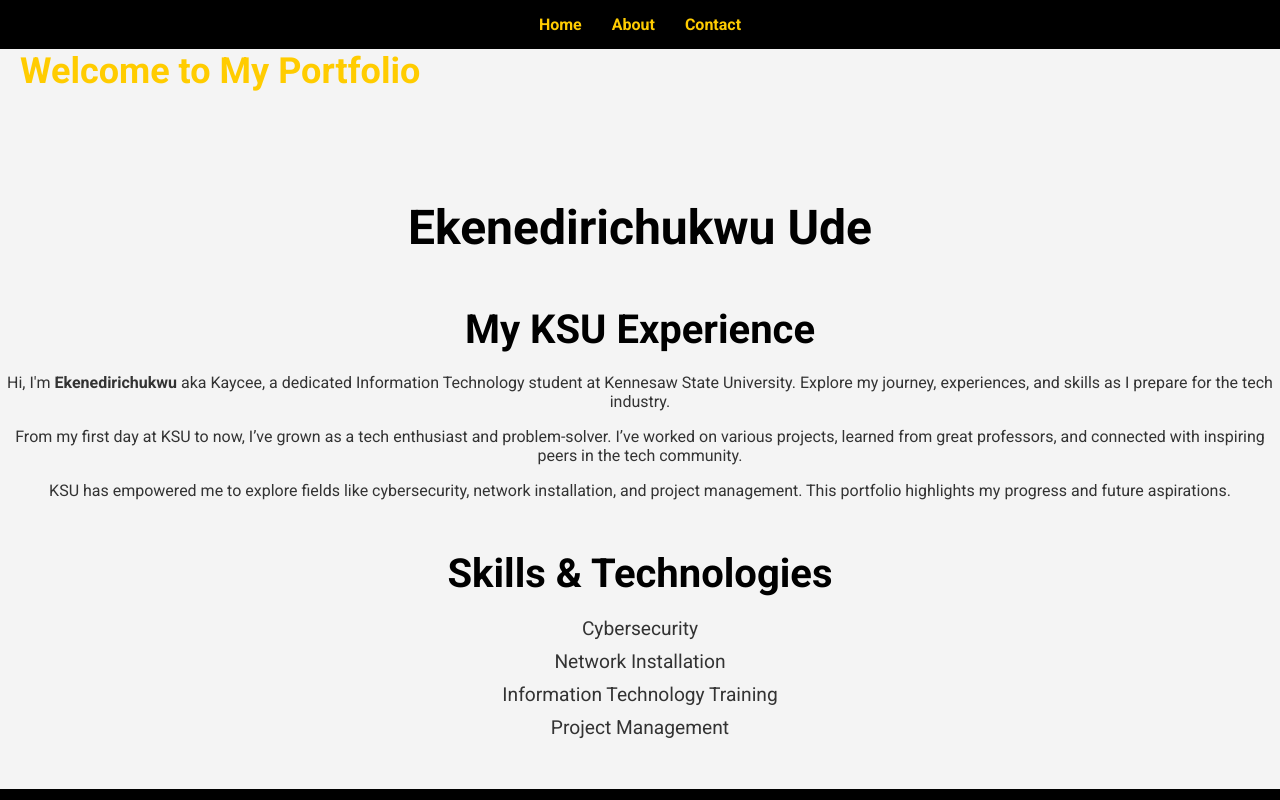
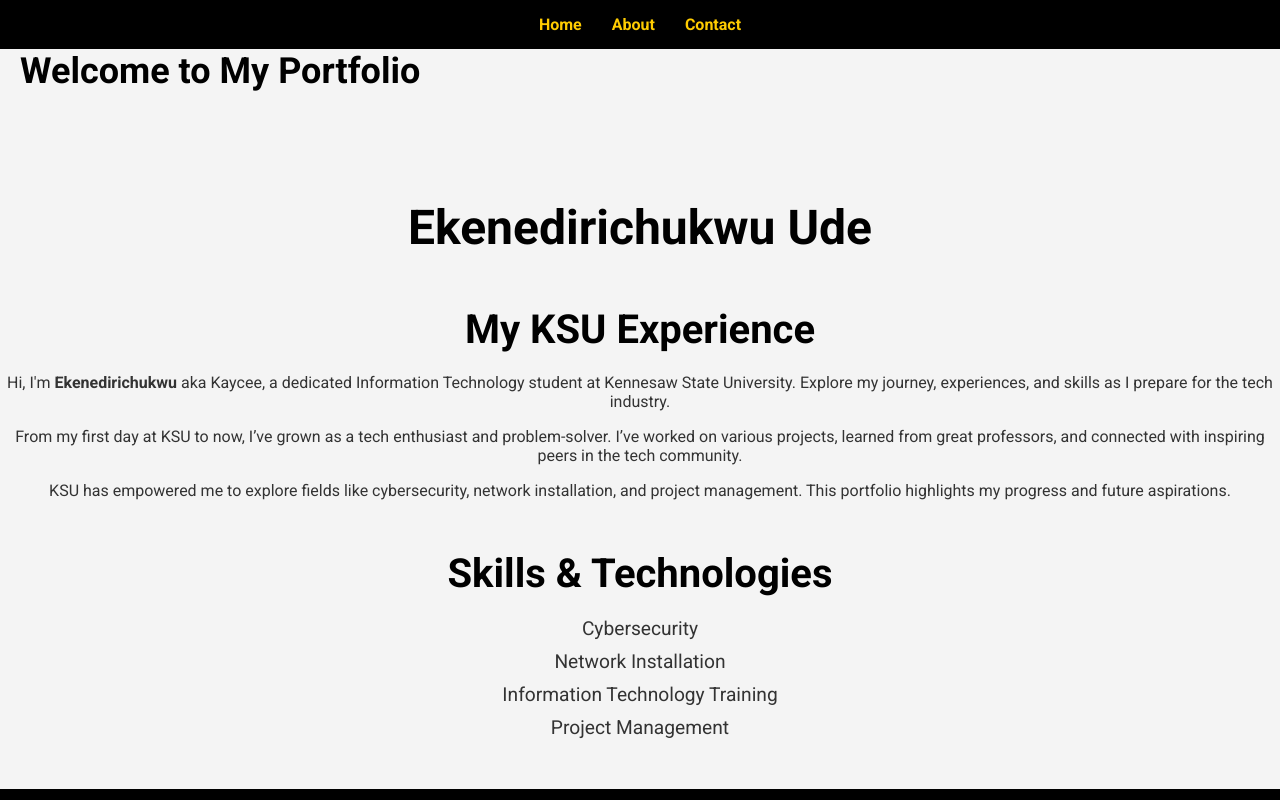
Before and after one commit to Kaycee500/Project-Milestone-1, a plain HTML site: page index.html in a window 1280 px wide. Shown: the top 800 px of the page. Drawn offline with Linux system fonts and the light colour scheme.

Commit message:
Update style.css

```diff
--- a/styles/style.css
+++ b/styles/style.css
@@ -37,7 +37,7 @@ nav ul li a:hover {
     top: 20px;
     left: 20px;
     font-size: 1.5em; /* Adjusted the size to medium */
-    color: #ffcc00; /* Gold color */
+    color:  #000;
 }
 
 /* Main Content Section */
```
